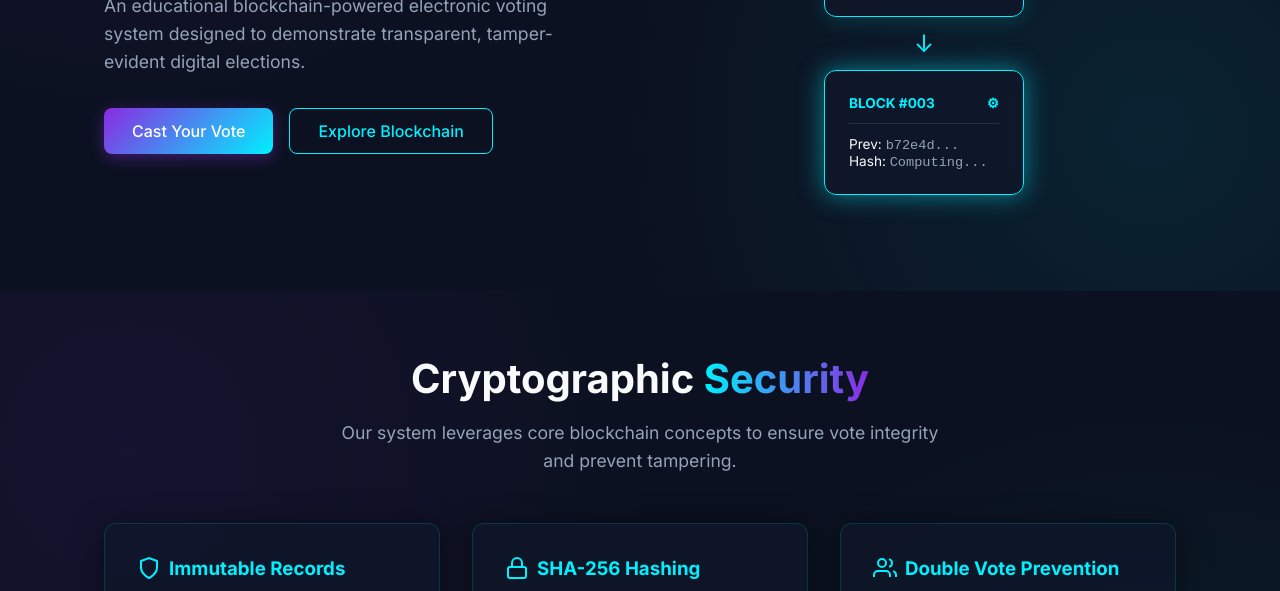
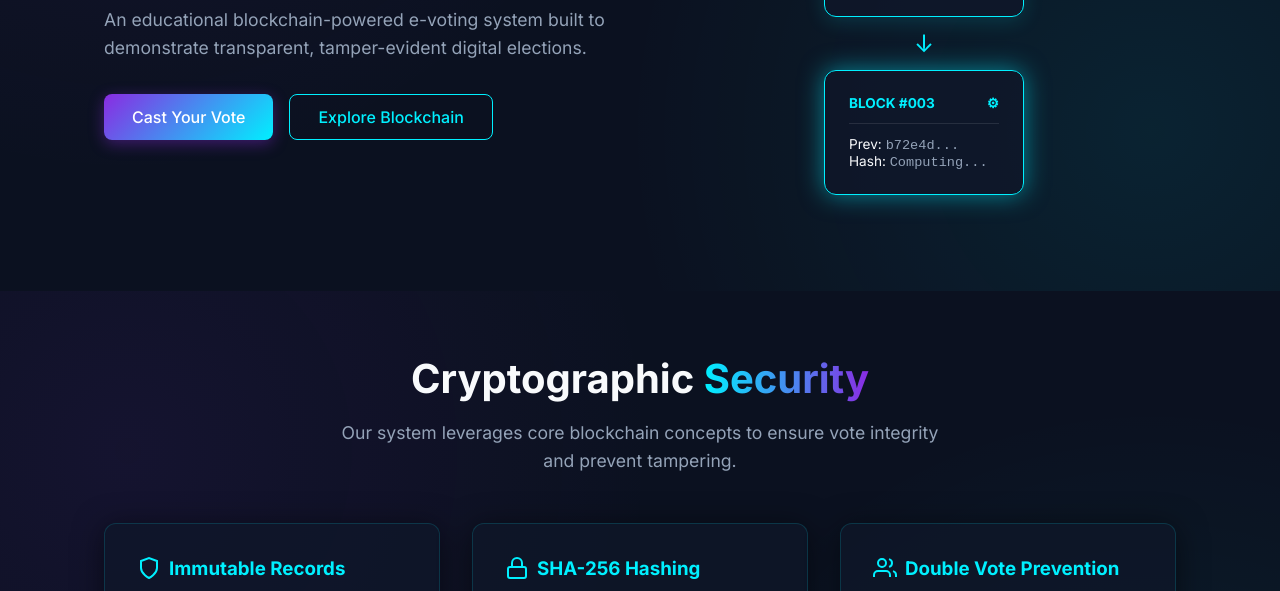
Before and after one commit to mageshanand2007/Blockchain-voting-system, a plain HTML site: page frontend/index.html in a window 1280 px wide. Shown: the part 509-1100 px from the top of the page. Drawn offline with Linux system fonts and the light colour scheme.

Commit message:
Update home hero subtitle copy

```diff
--- a/frontend/index.html
+++ b/frontend/index.html
@@ -29,7 +29,7 @@
         <section class="hero slide-up">
             <div class="hero-content">
                 <h1 style="font-size: 3.5rem; line-height: 1.1; margin-bottom: 1.5rem;">Your Vote.<br>Your Voice.<br><span class="text-gradient">Secured by Blockchain.</span></h1>
-                <p class="subtitle" style="margin-bottom: 2rem;">An educational blockchain-powered electronic voting system designed to demonstrate transparent, tamper-evident digital elections.</p>
+                <p class="subtitle" style="margin-bottom: 2rem;">An educational blockchain-powered e-voting system built to demonstrate transparent, tamper-evident digital elections.</p>
                 <div class="hero-buttons" style="display: flex; gap: 1rem;">
                     <a href="login.html" class="btn btn-primary">Cast Your Vote</a>
                     <a href="blockchain.html" class="btn btn-outline">Explore Blockchain</a>
```
